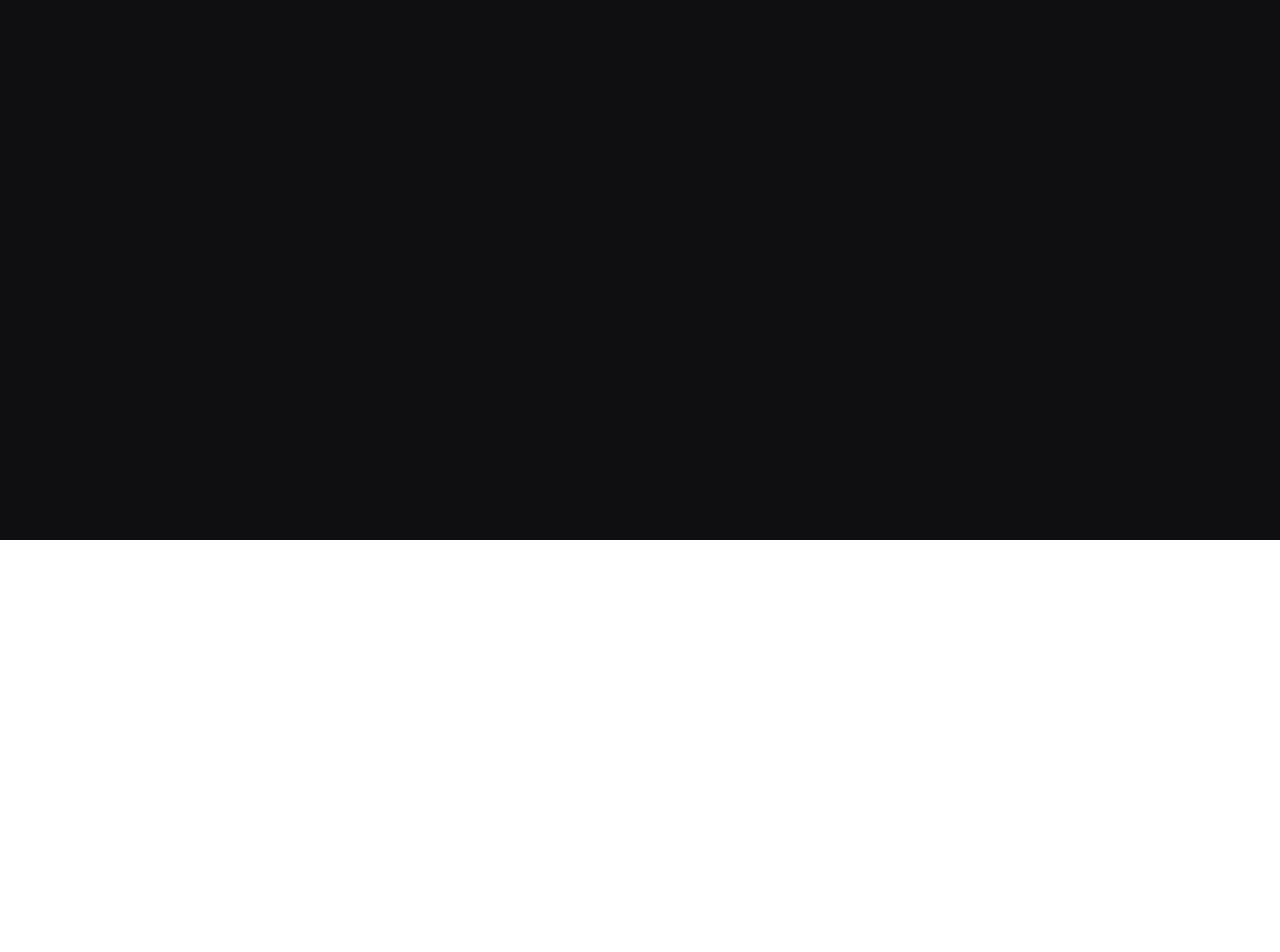
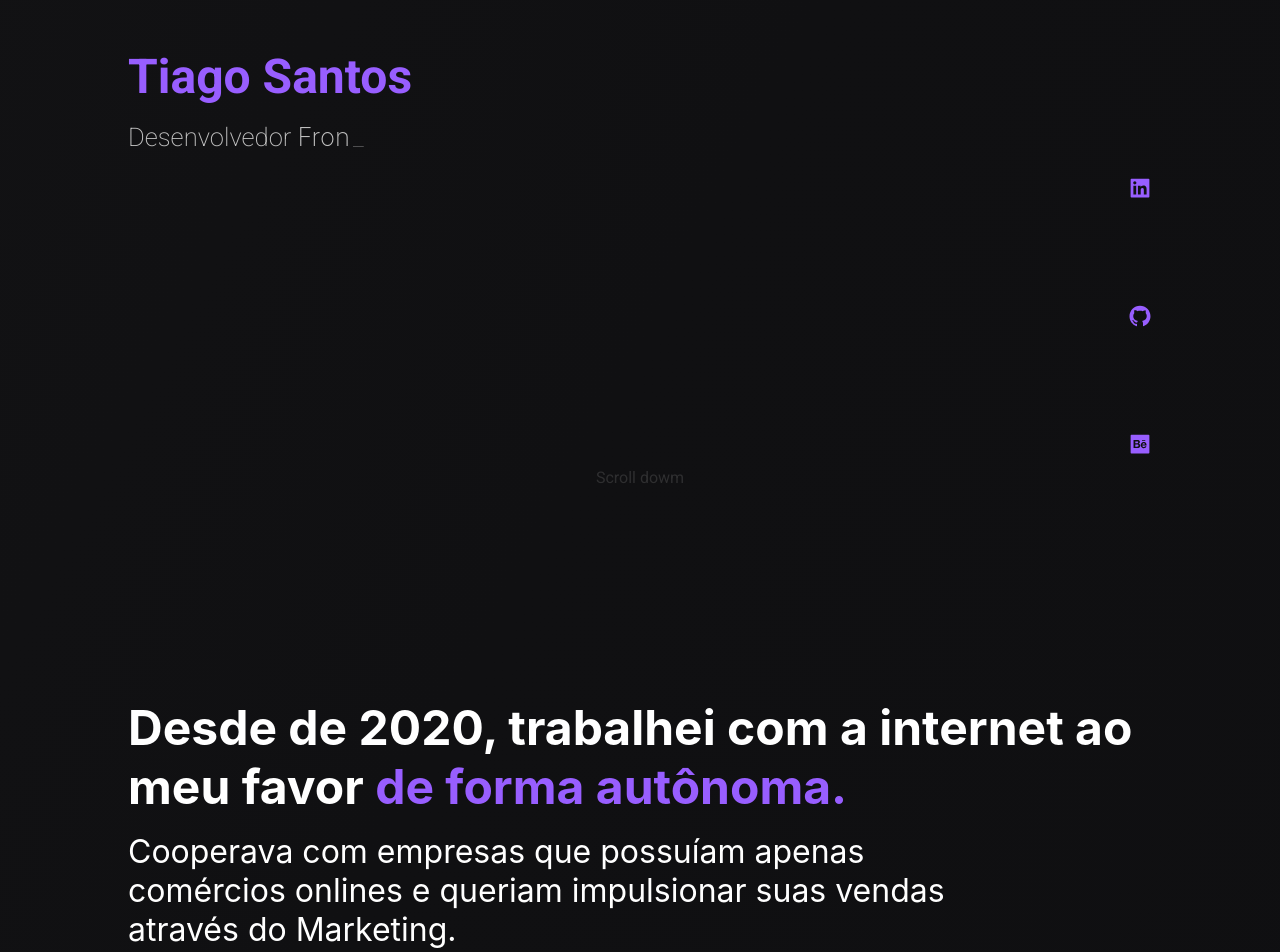
Before and after one commit to Tigas29/T.S-, a React (Create React App) app: page / in a window 1280 px wide. Shown: the part 260-1212 px from the top of the page. Before the commit the page ends 800 px from the top, so only its background shows below. Built offline with nearby package versions, Linux system fonts and the light colour scheme.

Commit message:
ocmimmsa

```diff
--- a/package.json
+++ b/package.json
@@ -15,6 +15,7 @@
     "react-icons": "^4.6.0",
     "react-router-dom": "^6.4.2",
     "react-scripts": "5.0.1",
+    "react-simple-typewriter": "^5.0.1",
     "react-spinners": "^0.13.8",
     "styled-components": "^5.3.6",
     "web-vitals": "^2.1.0"
--- a/src/components/HomeFrontCover/index.jsx
+++ b/src/components/HomeFrontCover/index.jsx
@@ -1,6 +1,7 @@
 import { Cover } from "./style";
 // import { Link } from "react-router-dom";
 import "animate.css";
+import { Typewriter } from 'react-simple-typewriter'
 import {
   AiFillGithub,
   AiFillLinkedin,
@@ -12,6 +13,7 @@ export function FrontCover() {
     window.scrollTo(0, 1000);
   }
 
+
   return (
     <>
       <Cover>
@@ -22,7 +24,15 @@ export function FrontCover() {
             </h1>
 
             <h2 class="animate__animated animate__fadeInLeft animate__delay-2s ">
-              Desenvolvedor Front End (quase pleno)
+              Desenvolvedor <Typewriter
+            words={['Web', 'Front - End']}
+            loop={5}
+            cursor
+            cursorStyle='_'
+            typeSpeed={70}
+            deleteSpeed={50}
+            delaySpeed={1000}
+          />
             </h2>
           </div>
           <div className="socialMediasIconsLink">
--- a/src/components/StoryPart1/index.jsx
+++ b/src/components/StoryPart1/index.jsx
@@ -12,13 +12,12 @@ export function StoryFirstPart() {
     <ContainerStory>
       <div className="Patterns containerText">
         <h2 className="mediumTittleFirstPart " data-aos="fade-down">
-          De 2020 até 2022 eu trabalhava como
-          <span className="purpleText"> Social Media </span> de forma autônoma.
+          Desde de 2020, trabalhei com a internet ao meu favor
+          <span className="purpleText"> de forma autônoma. </span>
         </h2>
         <p className="textFirstPart" data-aos="fade-down">
-          Trabalhava para empresas que possuíam apenas comércios onlines e
-          queriam impulsionar suas vendas através de Marketing e post para redes
-          sociais.
+          Cooperava com empresas que possuíam apenas comércios onlines e queriam
+          impulsionar suas vendas através do Marketing.
         </p>
       </div>
     </ContainerStory>
--- a/src/router.jsx
+++ b/src/router.jsx
@@ -12,8 +12,8 @@ export function Router() {
       <BrowserRouter>
         <Routes>
           <Route path="/links" element={<Links />} />
-          <Route path="/home" element={<Portifolio />} />
-          <Route path="/" element={<FirstContact />} />
+          <Route path="/" element={<Portifolio />} />
+          <Route path="/home" element={<FirstContact />} />
           {/* <Route path="/workspace" element={<Space />} /> */}
         </Routes>
       </BrowserRouter>
```
Also changed, not shown: 1 other file (tests, documents, lock files or other folders).
